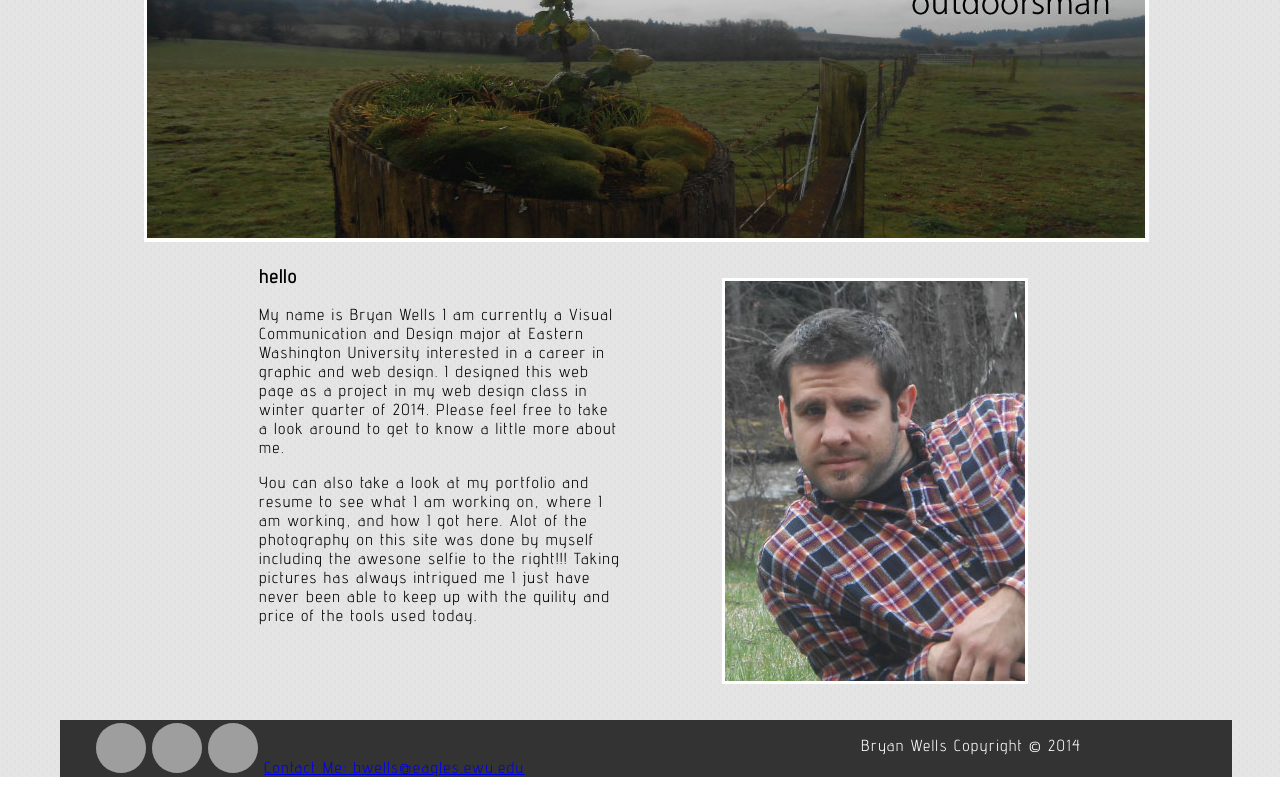
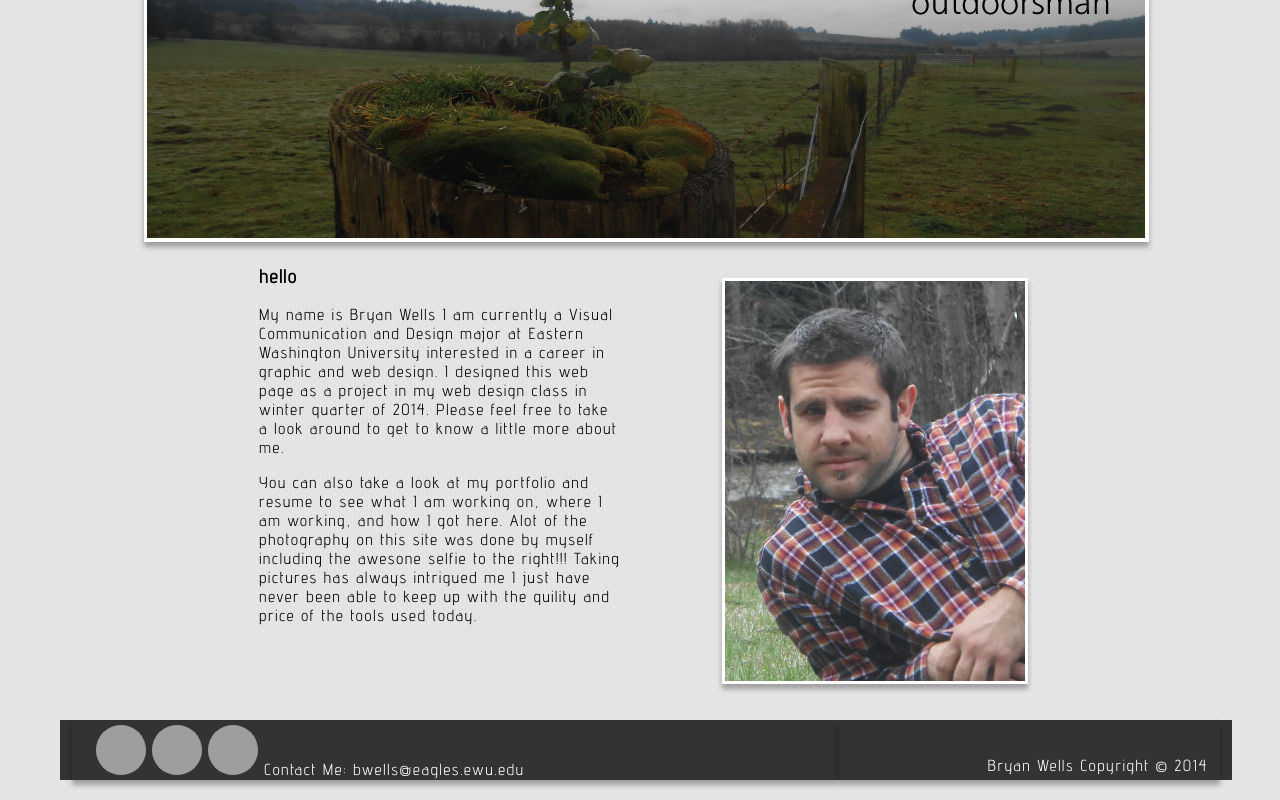
Before and after one commit to bwells6/bwells6.github.io, a plain HTML site: page index.html in a window 1280 px wide. Shown: the part 416-1216 px from the top of the page. Before the commit the page ends 1193 px from the top, so only its background shows below. Drawn offline with Linux system fonts and the light colour scheme; grey boxes are pictures that could not be loaded.

Commit message:
final stuff

```diff
--- a/css/styles.css
+++ b/css/styles.css
@@ -24,17 +24,30 @@ section {
   width:30%;
   height:50px;
 }
-
+footer a {
+  text-decoration: none;
+  color:white;
+}
+footer div p {
+  text-align: right;
+}
+footer div{
+  height: 60px;
+  line-height: 60px;
+  box-shadow: 0 5px 5px rgba(0,0,0,0.3);
+}
 
 footer{
   background: #333;
   color: white;
+  height:60px;
+
 }
 
 footer div img {
 
   background: #555;
-  margin-top: 3px;
+  margin-top: 5px;
   border-radius: 50px;
   height: 50px;
   line-height: 50px;
@@ -49,6 +62,7 @@ footer div img:hover{
 }
 section img{
 	border: 3px solid white;
+  box-shadow: 0 5px 5px rgba(0,0,0,0.3);
    }
 
 
@@ -57,6 +71,7 @@ section img{
 	margin-left: 4em;
 	margin-top: 2em;
 	border: 3px solid white;
+  box-shadow: 0 5px 5px rgba(0,0,0,0.3);
 }
 
 
```
Also changed, not shown: index.html (+1 -0 lines).
